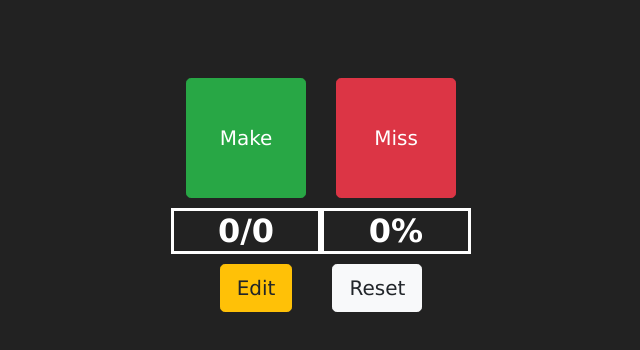
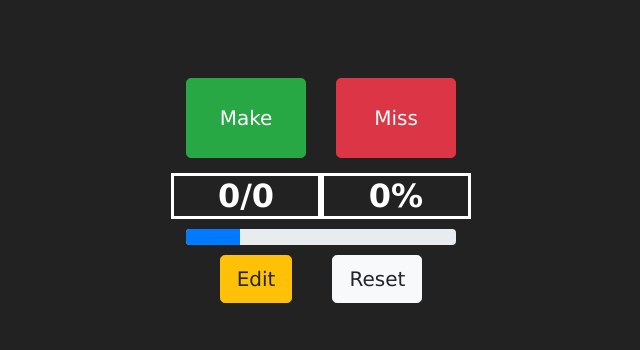
Before and after one commit to yourselvs/ShotTracker, a plain HTML site: page index.html in a window 1280 px wide. Shown: the whole page, without its empty margins (319-959 px from the left). Drawn offline with Linux system fonts and the light colour scheme.

Commit message:
Add progress bar

```diff
--- a/css/style.css
+++ b/css/style.css
@@ -8,8 +8,8 @@ body {
 }
 
 .pad-buttons {
-	padding-top:70px;
-	padding-bottom:10px;
+	padding-top:60px;
+	padding-bottom:15px;
 }
 
 .pad-text {
@@ -26,7 +26,7 @@ body {
 }
 
 .quadrant {
-	height:120px;
+	height:80px;
 	width:120px;
 }
 
--- a/index.html
+++ b/index.html
@@ -34,6 +34,11 @@
               <span class="content_text" id=percentage>0%</span>
           </div>
         </div>
+        <div style="padding-top:10px;">
+          <div class="progress">
+            <div class="progress-bar" role="progressbar" id="progressbar" style="width:20%;" aria-valuenow="0" aria-valuemin="0" aria-valuemax="100"></div>
+          </div>
+        </div>
         <div class="row options-row">
           <div class=options-button>
             <button type="button" class="btn btn-lg btn-warning" id=editbutton>Edit</button>
--- a/js/main.js
+++ b/js/main.js
@@ -4,6 +4,7 @@ window.onload = function () {
     var percentage = document.querySelector("#percentage");
     var makeButton = document.querySelector('#makebutton');
     var missButton = document.querySelector('#missbutton');
+    var progressBar = document.querySelector('#progressbar');
     var editButton = document.querySelector('#editbutton');
     var resetButton = document.querySelector('#resetbutton');
 
@@ -16,9 +17,11 @@ window.onload = function () {
 		var numTotal = numMakes + numMisses;
 		var numPercentage = (numMakes / (numTotal === 0? 1 : numTotal)) * 100;
 		var numPercentageTrim = numPercentage.toFixed(2);
+		var numPercentageProgress = numPercentage.toFixed(0);
 
 		stats.innerHTML = numMakes + "/" + numTotal;
 		percentage.innerHTML = numPercentageTrim + "%";
+		progressBar.setAttribute("style", "width:" + numPercentageProgress.toString() + "%;");
 	};
 
 	var enterEditMode = function () {
```
Also changed, not shown: 1 other file.
